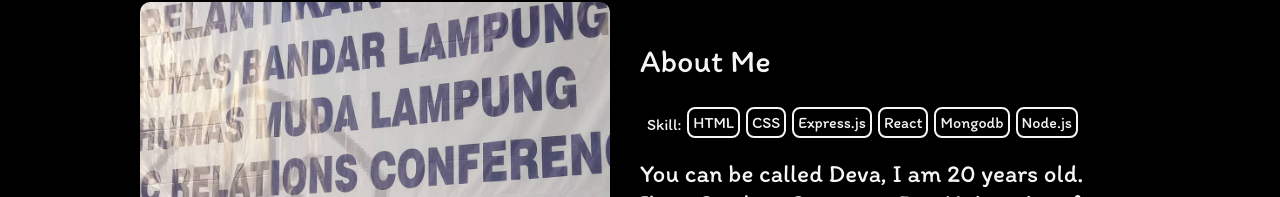
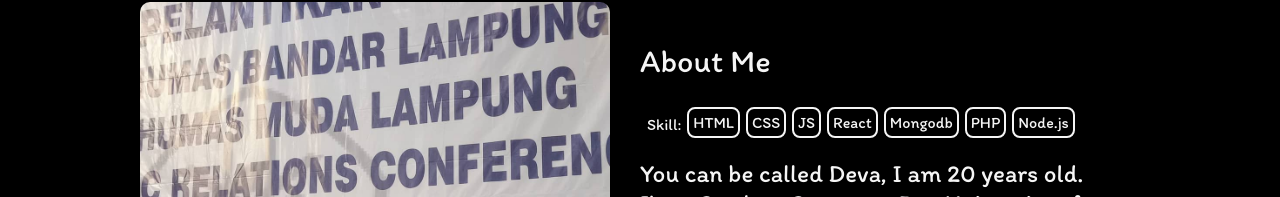
Before and after one commit to Devaaji/portfolio-depdep, a React (Create React App) app: page / in a window 1280 px wide. Shown: the part 738-935 px from the top of the page. Built offline with nearby package versions, Linux system fonts and the light colour scheme.

Commit message:
Portfolio Deva Aji Saputra

```diff
--- a/src/components/aboutme/About.jsx
+++ b/src/components/aboutme/About.jsx
@@ -24,9 +24,10 @@ function About() {
                         Skill:
                         <Skill>HTML</Skill>
                         <Skill>CSS</Skill>
-                        <Skill>Express.js</Skill>
+                        <Skill>JS</Skill>
                         <Skill>React</Skill>
                         <Skill>Mongodb</Skill>
+                        <Skill>PHP</Skill>
                         <Skill>Node.js</Skill>
                     </Skills>
                     <TextProfile>
--- a/src/components/header/Header.jsx
+++ b/src/components/header/Header.jsx
@@ -18,9 +18,9 @@ function Header() {
                 </LeftHeader>
                 <Btn>
                     <BtnCV>
-                        Download CV
+                    <LinkTo href="https://drive.google.com/file/d/1VT7UNyD2tFp1C3I49rvhX-m3JrknHkiZ/view">Download CV</LinkTo>
                     </BtnCV>
-                    <BtnAbout>
+                    <BtnAbout to="About" spy={true} smooth={true}>
                         About Me
                     </BtnAbout>
                 </Btn>
--- a/src/components/header/header.styles.js
+++ b/src/components/header/header.styles.js
@@ -1,6 +1,7 @@
 import styled from "styled-components";
 import {FaInstagram} from 'react-icons/fa'
 import {AiFillLinkedin, AiFillFacebook, AiFillGithub } from 'react-icons/ai'
+import { Link as LinkS } from 'react-scroll'
 
 export const HeaderContainer = styled.div`
 display: flex;
@@ -114,7 +115,7 @@ cursor: pointer;
 }
 `
 
-export const BtnAbout = styled.div`
+export const BtnAbout = styled(LinkS)`
 border: none;
 padding: 8px;
 margin-left: 6px;
--- a/src/stepon.js
+++ b/src/stepon.js
@@ -5,5 +5,6 @@ export const steps = [
   `I'm ${(Name)}`, 3000,
   `I'm a UI Designer`, 2000,
   `I'm a Frontend Developer`, 2000,
+  `I'm a Backend Developer`, 2000,
   `Enjoy Coding :) `, 2000
 ];
```
Also changed, not shown: 1 other file (tests, documents, lock files or other folders).
